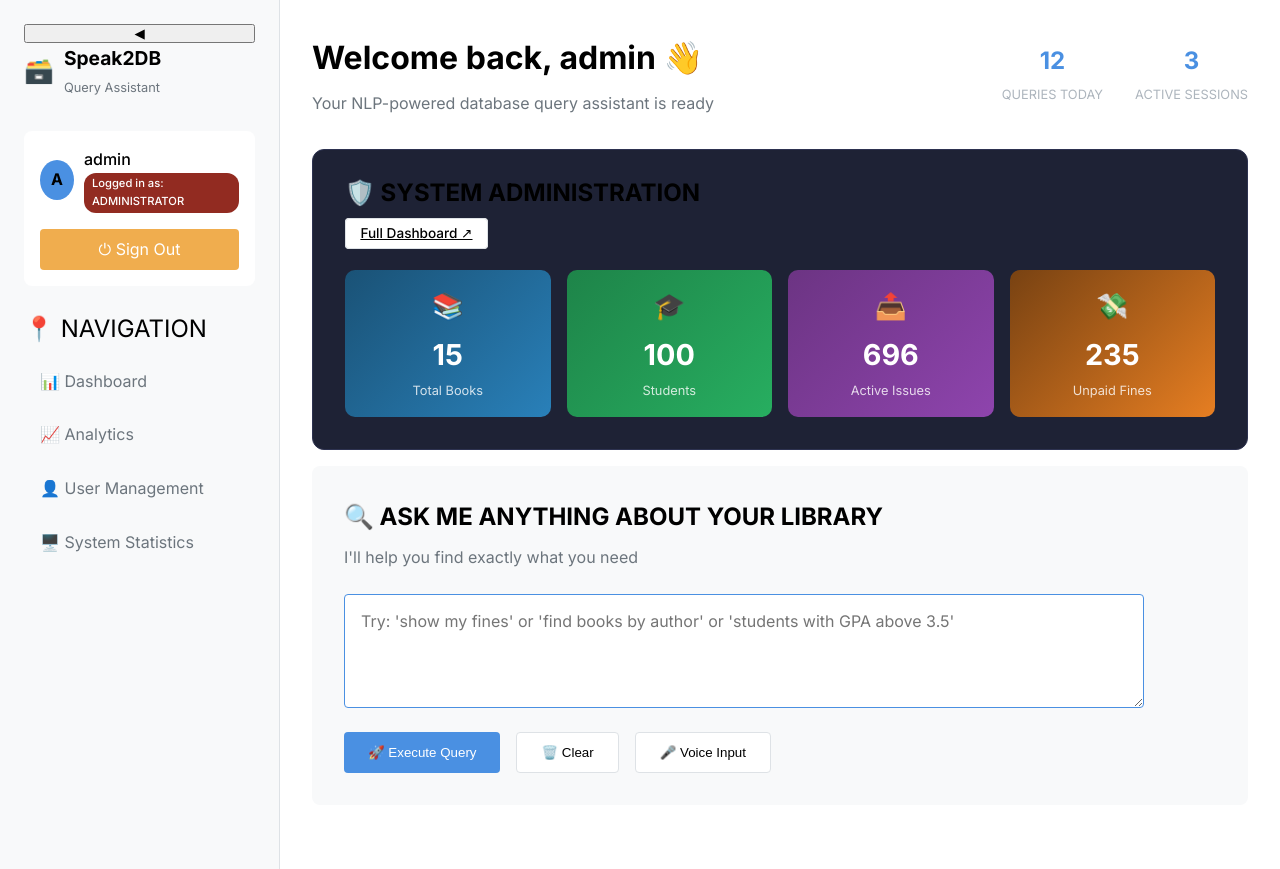
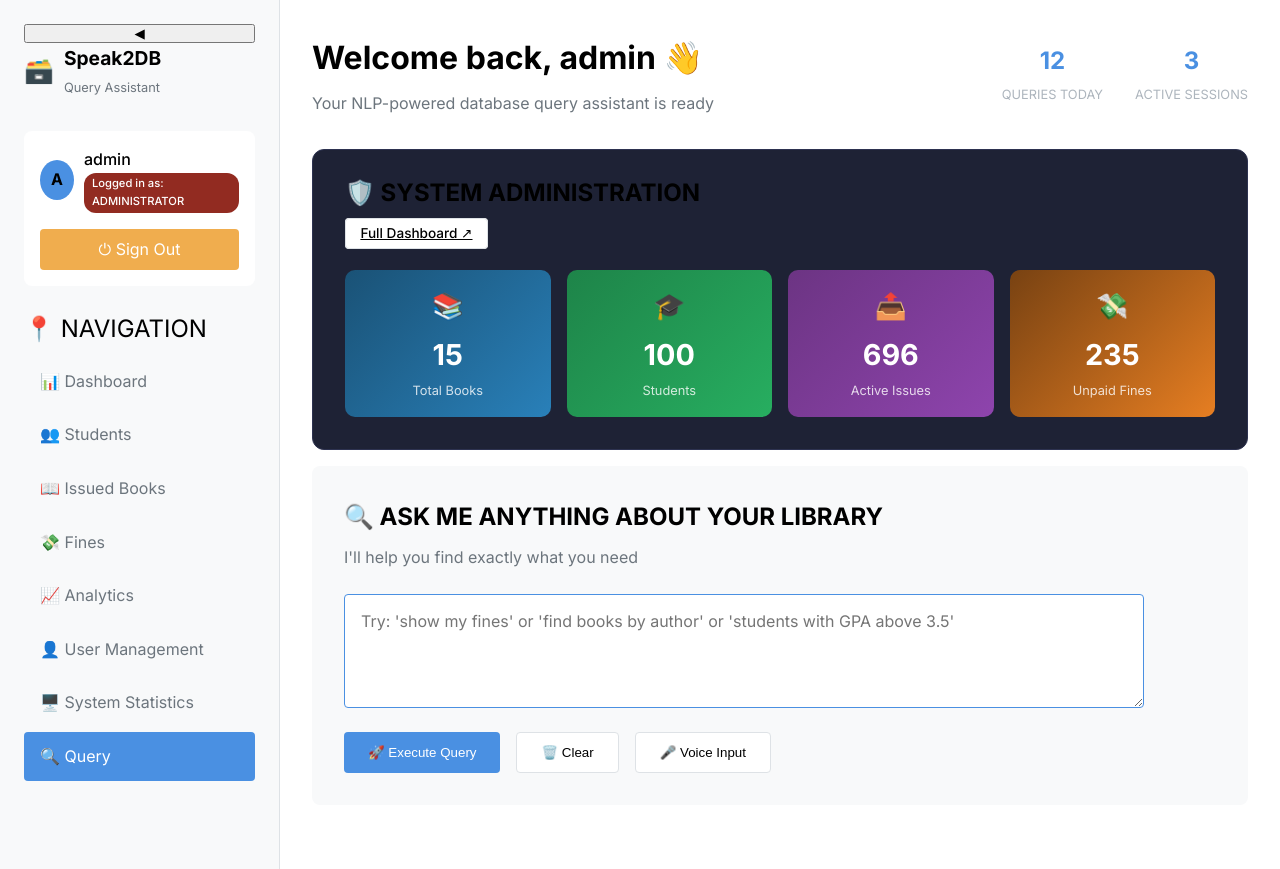
Before and after one commit to maha25-08/SPEAK2DB-MULTI, a Flask app: page / in a window 1280 px wide. Run offline with Flask 3, Linux system fonts and the light colour scheme; a user stored in the database is signed in; data comes from the database, SQL or seed files in the repository.

Commit message:
Fix RBAC sidebar navigation: proper role-based menu items in index.html
Co-authored-by: maha25-08 <184359424+maha25-08@users.noreply.github.com>

```diff
--- a/templates/index.html
+++ b/templates/index.html
@@ -125,12 +125,11 @@
                         <span class="nav-icon">🔍</span>
                         <span class="nav-text">Query</span>
                     </a>
-                    {% else %}
-                    <a href="/admin_dashboard" class="nav-link">
+                    {% elif role in ('Librarian', 'Faculty') %}
+                    <a href="/librarian_dashboard" class="nav-link">
                         <span class="nav-icon">📊</span>
                         <span class="nav-text">Dashboard</span>
                     </a>
-                    {% if role in ('Librarian', 'Faculty') %}
                     <a href="/students" class="nav-link">
                         <span class="nav-icon">👥</span>
                         <span class="nav-text">Students</span>
@@ -143,7 +142,27 @@
                         <span class="nav-icon">💸</span>
                         <span class="nav-text">Fines</span>
                     </a>
+                    <a href="/" class="nav-link active">
+                        <span class="nav-icon">🔍</span>
+                        <span class="nav-text">Query</span>
+                    </a>
                     {% elif role == 'Administrator' %}
+                    <a href="/admin_dashboard" class="nav-link">
+                        <span class="nav-icon">📊</span>
+                        <span class="nav-text">Dashboard</span>
+                    </a>
+                    <a href="/students" class="nav-link">
+                        <span class="nav-icon">👥</span>
+                        <span class="nav-text">Students</span>
+                    </a>
+                    <a href="/issued_books" class="nav-link">
+                        <span class="nav-icon">📖</span>
+                        <span class="nav-text">Issued Books</span>
+                    </a>
+                    <a href="/fine_management" class="nav-link">
+                        <span class="nav-icon">💸</span>
+                        <span class="nav-text">Fines</span>
+                    </a>
                     <a href="/analytics" class="nav-link">
                         <span class="nav-icon">📈</span>
                         <span class="nav-text">Analytics</span>
@@ -156,7 +175,10 @@
                         <span class="nav-icon">🖥️</span>
                         <span class="nav-text">System Statistics</span>
                     </a>
-                    {% endif %}
+                    <a href="/" class="nav-link active">
+                        <span class="nav-icon">🔍</span>
+                        <span class="nav-text">Query</span>
+                    </a>
                     {% endif %}
                 </nav>
             </div>
```
